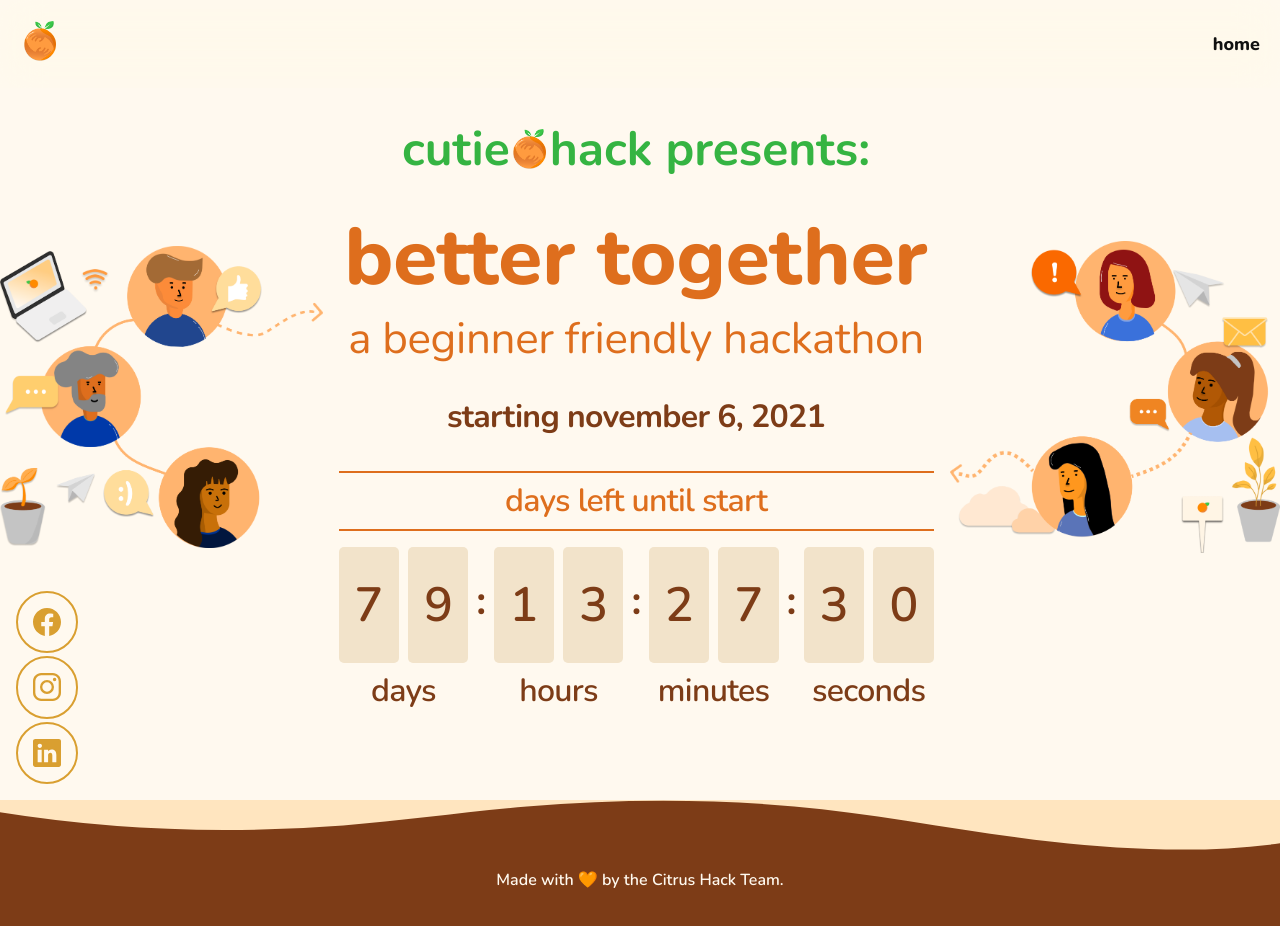
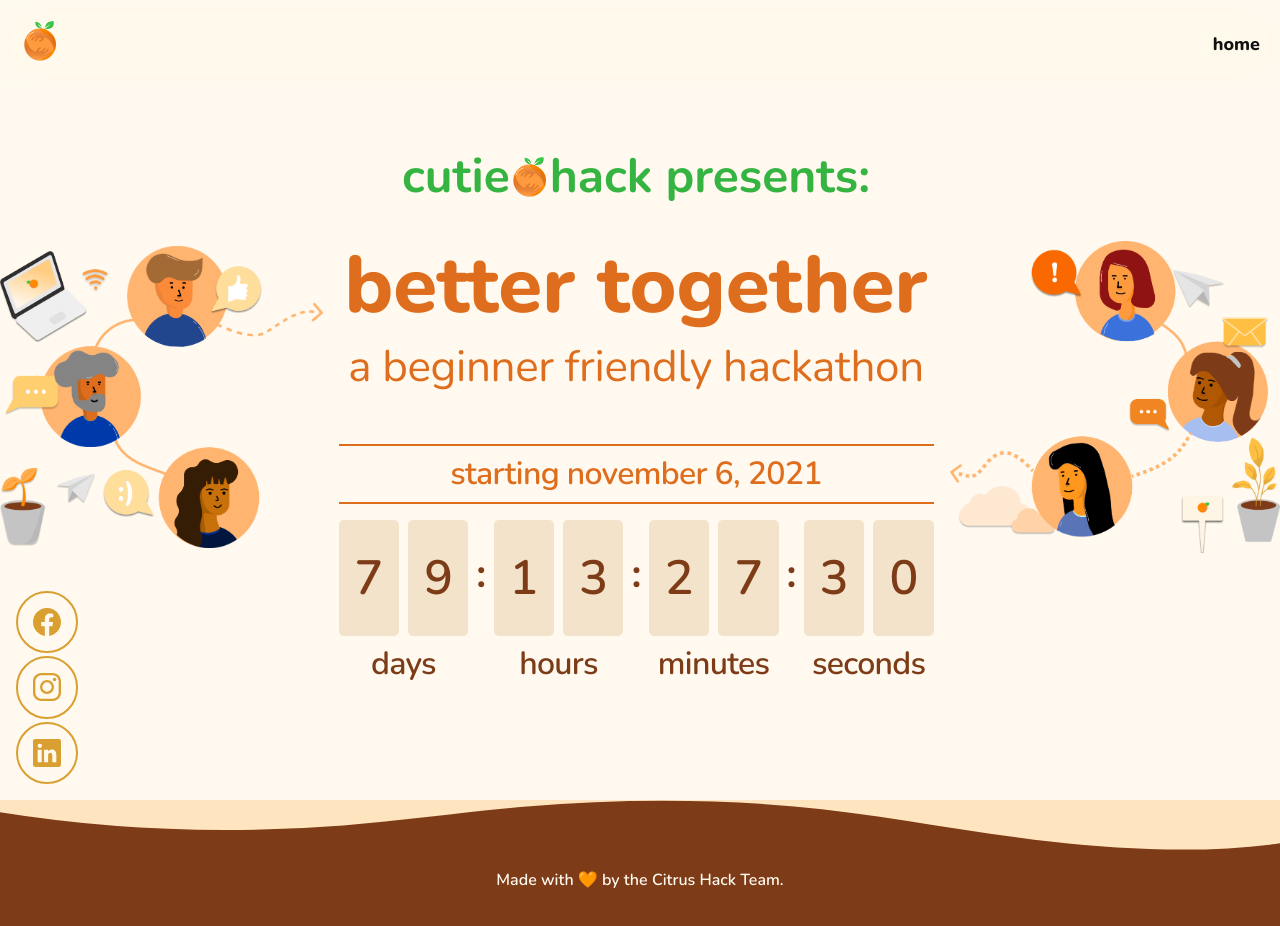
Before and after one commit to citrushack/cutiehack2021, a Next.js app: page /landing in a window 1280 px wide. Shown: the top 926 px of the page. Built offline with nearby package versions, Linux system fonts and the light colour scheme; no server answers.

Commit message:
Update countdown header

```diff
--- a/pages/landing.js
+++ b/pages/landing.js
@@ -105,7 +105,6 @@ export default function Home() {
           </h1>
           <h1 className={styles.title}>better together</h1>
           <p className={styles.description}>a beginner friendly hackathon</p>
-          <h2 className={styles.date}>starting november 6, 2021</h2>
           <div>
             {/* {session && (
               <h2 className={styles.greeting}>
@@ -115,7 +114,7 @@ export default function Home() {
             <div>
               <CountdownWrapper
                 date='2021-11-06T09:00:00'
-                heading='days left until start'
+                heading='starting november 6, 2021'
               />
               {/* <SignupCounter />
               {!session && (
--- a/styles/Index.module.css
+++ b/styles/Index.module.css
@@ -113,12 +113,6 @@
   margin-top: -1rem;
   line-height: 1.5;
   font-size: 2.75rem;
-}
-
-.date {
-  margin-top: -1.7rem;
-  font-weight: 700;
-  color: var(--brand-darkest);
 }
 
 .greeting {
```
